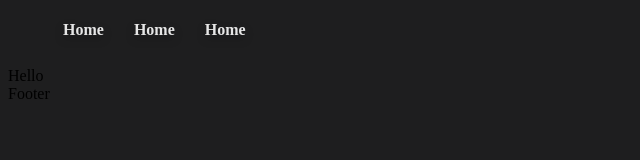
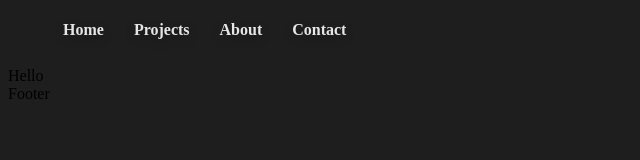
Before and after one commit to FaetterP/o6i7ry, a Next.js app: page / in a window 1280 px wide. Shown: the top 160 px of the page, without its empty margins (0-640 px from the left). Built offline with nearby package versions, Linux system fonts and the light colour scheme.

Commit message:
Добавлены кнопки для шапки

```diff
--- /dev/null
+++ b/Components/General/Header/Buttons/About.tsx
@@ -0,0 +1,11 @@
+import styles from "./../Header.module.css";
+
+export default function About() {
+  return (
+    <>
+      <li className={styles.navigationItemButton}>
+        <span className={styles.navigationItemLabel}>About</span>
+      </li>
+    </>
+  );
+}
--- /dev/null
+++ b/Components/General/Header/Buttons/Contact.tsx
@@ -0,0 +1,11 @@
+import styles from "./../Header.module.css";
+
+export default function Contact() {
+  return (
+    <>
+      <li className={styles.navigationItemButton}>
+        <span className={styles.navigationItemLabel}>Contact</span>
+      </li>
+    </>
+  );
+}
--- /dev/null
+++ b/Components/General/Header/Buttons/Projects.tsx
@@ -0,0 +1,11 @@
+import styles from "./../Header.module.css";
+
+export default function Projects() {
+  return (
+    <>
+      <li className={styles.navigationItemButton}>
+        <span className={styles.navigationItemLabel}>Projects</span>
+      </li>
+    </>
+  );
+}
--- a/Components/General/Header/Header.tsx
+++ b/Components/General/Header/Header.tsx
@@ -1,4 +1,7 @@
+import About from "./Buttons/About";
+import Contact from "./Buttons/Contact";
 import Home from "./Buttons/Home";
+import Projects from "./Buttons/Projects";
 import styles from "./Header.module.css";
 
 export default function Header() {
@@ -6,9 +9,10 @@ export default function Header() {
     <>
       <div>
         <ul className={styles.header}>
-        <Home />
-        <Home />
-        <Home />
+          <Home />
+          <Projects />
+          <About />
+          <Contact />
         </ul>
       </div>
     </>
```
